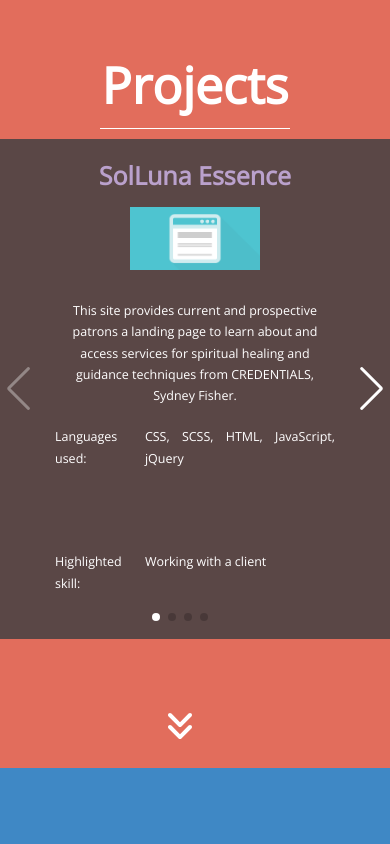
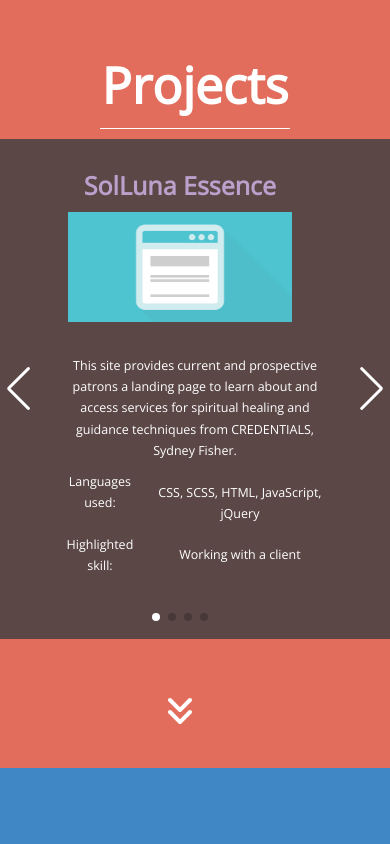
Before and after one commit to johnathanbryce/jbryce-portfolio, a React (Create React App) app: page / in a window 390 px wide. Shown: the part 920-1764 px from the top of the page. Built offline with nearby package versions, Linux system fonts and the light colour scheme.

Commit message:
added external links to projectscards, need to update with working links when live. minor projectscard styling. edited project descriptions

```diff
--- a/src/components/Layout/About.js
+++ b/src/components/Layout/About.js
@@ -41,7 +41,7 @@ const About = () => {
           <div className={classes.btn__container} data-aos="fade-right">
             <button className={classes.resume__btn}>
               <a
-                href="https://docs.google.com/document/d/1hyoA6cP3A0eP81UTBaAEKyqu1KSnyW-hs2qyX8HQr80/export?format=pdf"
+                href=" https://docs.google.com/document/d/10tNCxexi9zFaYBwJwgDzl9M5rRYRysSu0XYQ4lZOcmQ/export?format=pdf"
                 download
                 rel="noreferrer"
               >
--- a/src/components/Layout/Projects/Projects.js
+++ b/src/components/Layout/Projects/Projects.js
@@ -33,7 +33,7 @@ const Projects = () => {
         <Swiper
           effect={"flip"}
           speed={1000}
-          grabCursor={true}
+          loop={true}
           navigation={true}
           pagination={{
             clickable: true,
@@ -45,6 +45,7 @@ const Projects = () => {
           <SwiperSlide>
             <ProjectsCard
               solluna="SolLuna Essence"
+              link=""
               img={placeholderimage}
               description="This site provides current and prospective patrons a landing page to learn about and access services for spiritual healing and guidance techniques from CREDENTIALS, Sydney Fisher."
               languages="CSS, SCSS, HTML, JavaScript, jQuery "
@@ -54,8 +55,9 @@ const Projects = () => {
           <SwiperSlide>
             <ProjectsCard
               dailyfeed="My Daily Feed"
+              link=""
               img={placeholderimage}
-              description="A React app I designed for myself which updates curated news articles based on topics of personal interest that refreshes every two hours. It also provides live updates on Vancouver weather"
+              description="A React app which provides curated  articles that are tailored towards topics of personal interest that updates every two hours. It also provides updates on Vancouver weather."
               languages="React, JavaScript, CSS, HTML "
               skills="Fetching & manipulating API data"
             />
@@ -63,6 +65,7 @@ const Projects = () => {
           <SwiperSlide>
             <ProjectsCard
               dicegame="Dice Game"
+              link=""
               img={placeholderimage}
               description="A dice rolling game against a computer. Highest number after 3 rolls wins! My final individual project for BCIT's COMP2131 - Web Development with Javascript which received a grade of 100%."
               languages="JavaScript, jQuery, CSS, SCSS, HTML"
@@ -72,10 +75,11 @@ const Projects = () => {
           <SwiperSlide>
             <ProjectsCard
               notes="React & JavaScript Notes"
+              link=""
               img={placeholderimage}
-              description="My first ever attempt at using React to create an app in which I take notes in a React environment while learning React and refreshing myself on Javascript concepts and includes a to-study list."
+              description="In order to better familiarize myself with the React framework I took an interactive approach to note taking by transcribing React and JavaScript core concepts directly in a React environment."
               languages="React, JavaScript, CSS, HTML"
-              skills="React: Hooks/Router/Component Structuring"
+              skills="Hooks/Router/Component Structuring"
             />
           </SwiperSlide>
         </Swiper>
--- a/src/components/Layout/Projects/Projects.module.css
+++ b/src/components/Layout/Projects/Projects.module.css
@@ -43,7 +43,7 @@
 
 @media only screen and (max-width: 500px) {
   .downbtn {
-    margin-top: 6rem;
+    margin-top: 4.5rem;
   }
 
   .carousel__container {
--- a/src/components/Layout/Projects/ProjectsCard.js
+++ b/src/components/Layout/Projects/ProjectsCard.js
@@ -9,17 +9,21 @@ const ProjectsCards = ({
   description,
   languages,
   skills,
+  link,
 }) => {
   return (
     <article className={classes.projectscard}>
-      <h4 className={classes.solluna}> {solluna} </h4>
-      <h4 className={classes.dailyfeed}> {dailyfeed} </h4>
-      <h4 className={classes.dicegame}> {dicegame} </h4>
-      <h4 className={classes.notes}> {notes} </h4>
+      <a href={link} target="_blank" rel="noreferrer">
+        <h4 className={classes.solluna}> {solluna} </h4>
+        <h4 className={classes.dailyfeed}> {dailyfeed} </h4>
+        <h4 className={classes.dicegame}> {dicegame} </h4>
+        <h4 className={classes.notes}> {notes} </h4>
 
-      <img src={img} alt="" className={classes.projectscard__image} />
+        <img src={img} alt="" className={classes.projectscard__image} />
+      </a>
       <div className={classes.projectscard__text}>
         <p>{description}</p>
+
         <div className={classes.projectscard__text__bottom}>
           <div>
             <p>Languages used: </p>
--- a/src/components/Layout/Projects/ProjectsCard.module.css
+++ b/src/components/Layout/Projects/ProjectsCard.module.css
@@ -4,7 +4,6 @@
   align-items: center;
   overflow: hidden;
   background-color: rgba(57, 62, 65, 0.8);
-
   text-align: center;
   height: 100%;
   width: 100%;
@@ -12,8 +11,8 @@
 }
 
 .projectscard__image {
-  max-width: 35%;
-  max-height: 45%;
+  max-width: 70%;
+  max-height: 100%;
   object-fit: cover;
   object-position: 50% 50%;
   margin: 1rem 0 2rem 0;
@@ -22,10 +21,8 @@
 .projectscard__text {
   display: flex;
   flex-direction: column;
-
   padding: 1rem;
   font-size: 1.55rem;
-
   width: 50rem;
 }
 
@@ -61,7 +58,6 @@
 
 .scrolldown__projects {
   margin-top: 5rem;
-
   color: white;
   --fa-animation-duration: 4.5s;
 }
@@ -70,13 +66,20 @@
   .projectscard {
     height: 50rem;
   }
+
+  .projectscard__text__bottom {
+    margin-top: 0rem;
+  }
+
+  .projectscard__image {
+    margin: 0.5rem 0 0.5rem 0;
+  }
 }
 
 @media only screen and (max-width: 800px) {
   .projectscard__text,
   .projectscard__text__bottom {
     padding: 1rem;
-
     width: 30rem;
   }
 }
@@ -88,8 +91,8 @@
   }
   .projectscard__text p,
   .projectscard__text__bottom p {
+    text-align: center;
     font-size: 1.25rem;
-    height: 100%;
   }
 
   .projectscard__text__bottom {
@@ -97,22 +100,9 @@
   }
 
   .language__skills {
+    display: flex;
+    flex-direction: column;
+    justify-content: center;
     margin: 0;
   }
 }
-
-/*
-@media only screen and (max-width: 600px) {
-  .projectscard {
-    width: 15rem;
-    height: 20rem;
-    line-height: 1;
-  }
-
-  .articles_card p,
-  h3,
-  img {
-    font-size: 1.1rem;
-  }
-}
-*/
--- a/src/components/Layout/Skills.js
+++ b/src/components/Layout/Skills.js
@@ -83,7 +83,7 @@ const Skills = () => {
         />
       </div>
       <h2 data-aos="fade-right" className={classes.skills__header}>
-        Relavent Education{" "}
+        Relevant Education{" "}
       </h2>
 
       <div className={classes.header__underline} data-aos="fade-left"></div>
```
